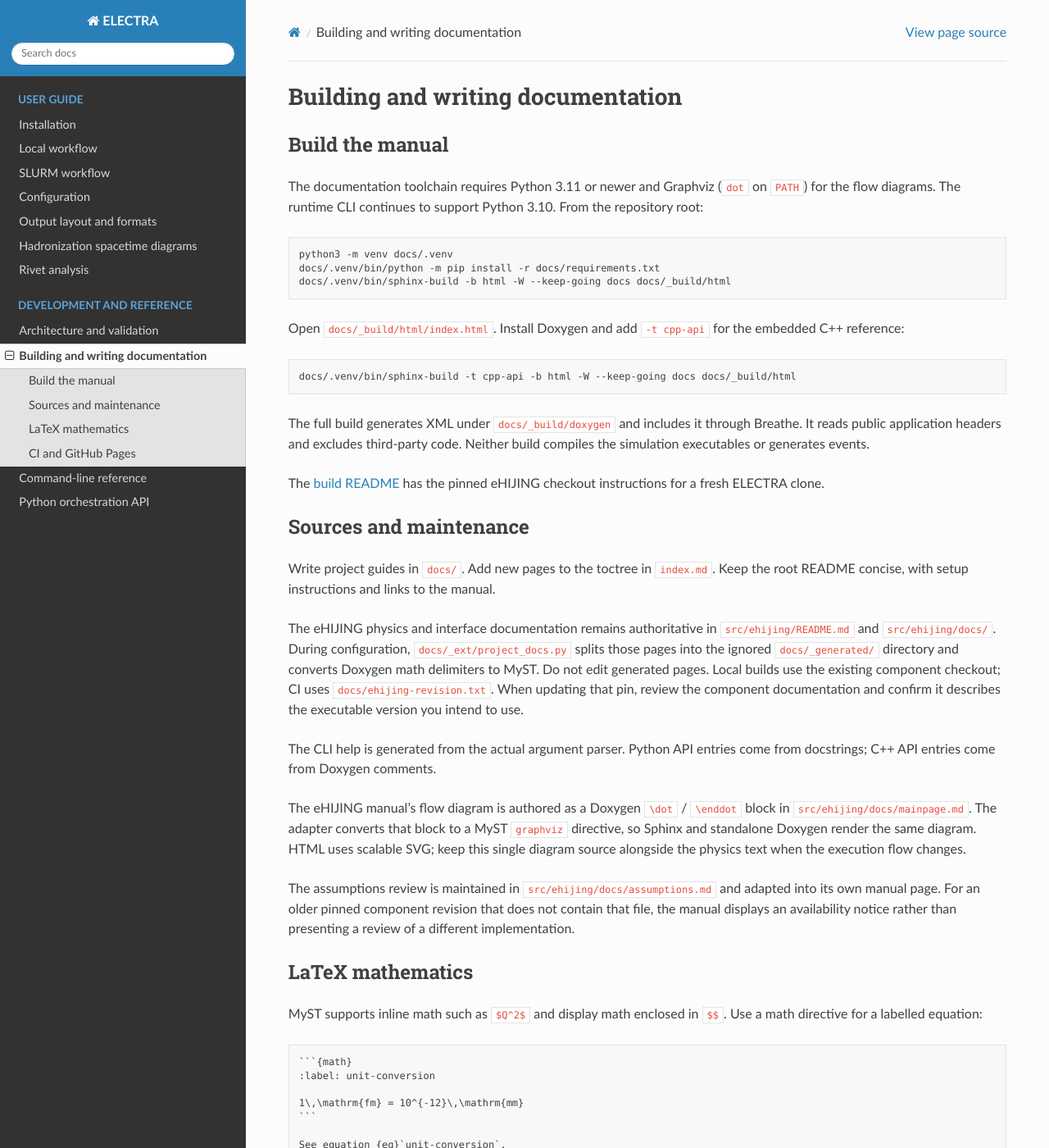
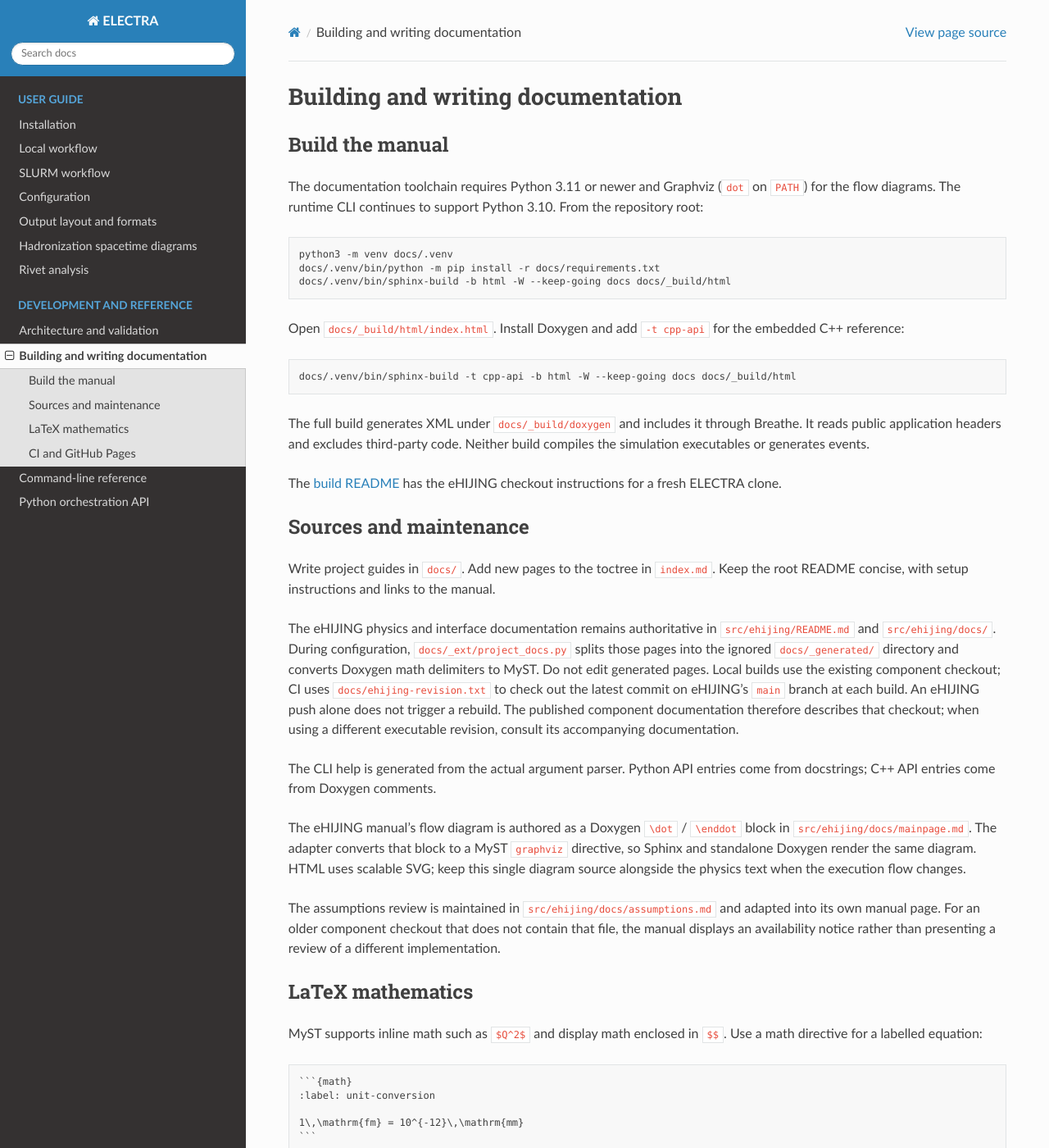
Before and after one commit to jordissm/electra, a Sphinx documentation site: the page built from docs/development/documentation.md, in a window 1280 px wide and 1400 px high. Shown: the whole window at 82% size. Built offline with Sphinx 7.4.7 and the Read the Docs theme 3.1.0, drawn with Linux system fonts in a browser that asks for light colours; pages that are not in the unit, such as notebooks, are missing from menus.

Commit message:
fix: Update documentation for eHIJING checkout instructions and CI behavior

```diff
--- a/docs/_ext/project_docs.py
+++ b/docs/_ext/project_docs.py
@@ -43,7 +43,7 @@
     if not (source / "docs" / "units.md").is_file():
         raise RuntimeError(
             "Missing src/ehijing documentation checkout. "
-            "See docs/README.md for the pinned checkout instructions."
+            "See docs/README.md for the component checkout instructions."
         )
     readme = (source / "README.md").read_text(encoding="utf-8")
     sections = [
@@ -64,14 +64,14 @@
     if assumptions.is_file():
         assumptions_text = myst_text(assumptions.read_text(encoding="utf-8"))
     else:
-        # Older pinned component revisions do not contain the audit page.
+        # Older component checkouts do not contain the audit page.
         assumptions_text = """# Physical assumptions and open questions
 
 This checked-out eHIJING revision does not include the assumptions review.
 See the [component manual](ehijing.md) and [unit conventions](units.md) for
 the documentation supplied by that revision. The full review becomes available
 when the component checkout includes `docs/assumptions.md`; CI uses the revision
-recorded in `docs/ehijing-revision.txt`.
+selected by `docs/ehijing-revision.txt`.
 """
     write_if_changed(destination / "assumptions.md", assumptions_text)
     from electra.cli import build_parser
--- a/docs/development/documentation.md
+++ b/docs/development/documentation.md
@@ -24,7 +24,7 @@
 code. Neither build compiles the simulation executables or generates events.
 
 The [build README](https://github.com/jordissm/electra/blob/main/docs/README.md)
-has the pinned eHIJING checkout instructions for a fresh ELECTRA clone.
+has the eHIJING checkout instructions for a fresh ELECTRA clone.
 
 ## Sources and maintenance
 
@@ -36,8 +36,10 @@
 `docs/_ext/project_docs.py` splits those pages into the ignored
 `docs/_generated/` directory and converts Doxygen math delimiters to MyST.
 Do not edit generated pages. Local builds use the existing component checkout;
-CI uses `docs/ehijing-revision.txt`. When updating that pin, review the component
-documentation and confirm it describes the executable version you intend to use.
+CI uses `docs/ehijing-revision.txt` to check out the latest commit on eHIJING's
+`main` branch at each build. An eHIJING push alone does not trigger a rebuild.
+The published component documentation therefore describes that checkout;
+when using a different executable revision, consult its accompanying documentation.
 
 The CLI help is generated from the actual argument parser. Python API entries
 come from docstrings; C++ API entries come from Doxygen comments.
@@ -49,7 +51,7 @@
 the physics text when the execution flow changes.
 
 The assumptions review is maintained in `src/ehijing/docs/assumptions.md` and
-adapted into its own manual page. For an older pinned component revision that
+adapted into its own manual page. For an older component checkout that
 does not contain that file, the manual displays an availability notice rather
 than presenting a review of a different implementation.
 
--- a/docs/ehijing-revision.txt
+++ b/docs/ehijing-revision.txt
@@ -1 +1 @@
-14753b667fd8adeb99fd8a65a5b5f3689af7f1bf
+main
```
Also changed, not shown: docs/README.md (+4 -3 lines), docs/index.md (+1 -1 lines).
